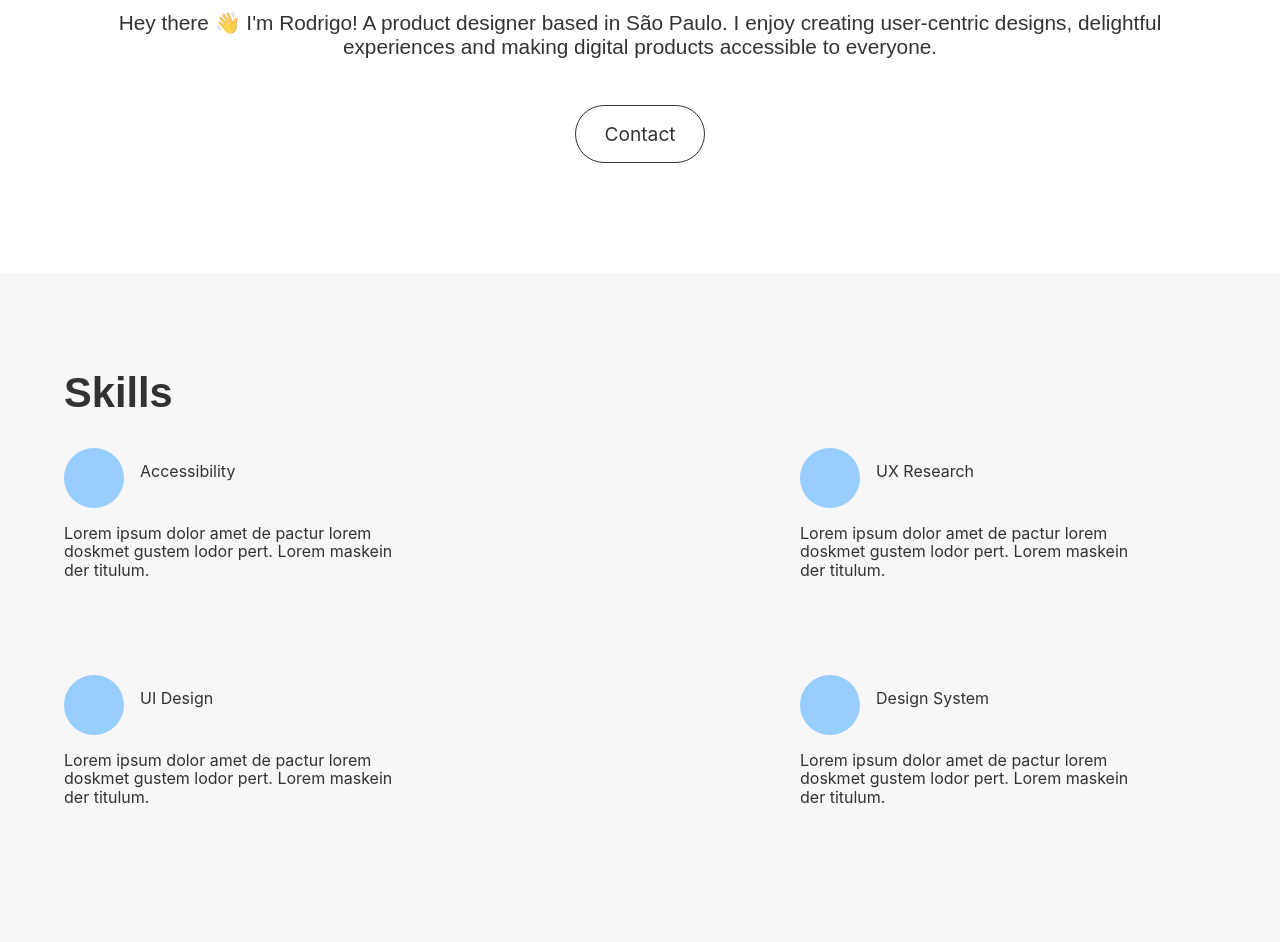
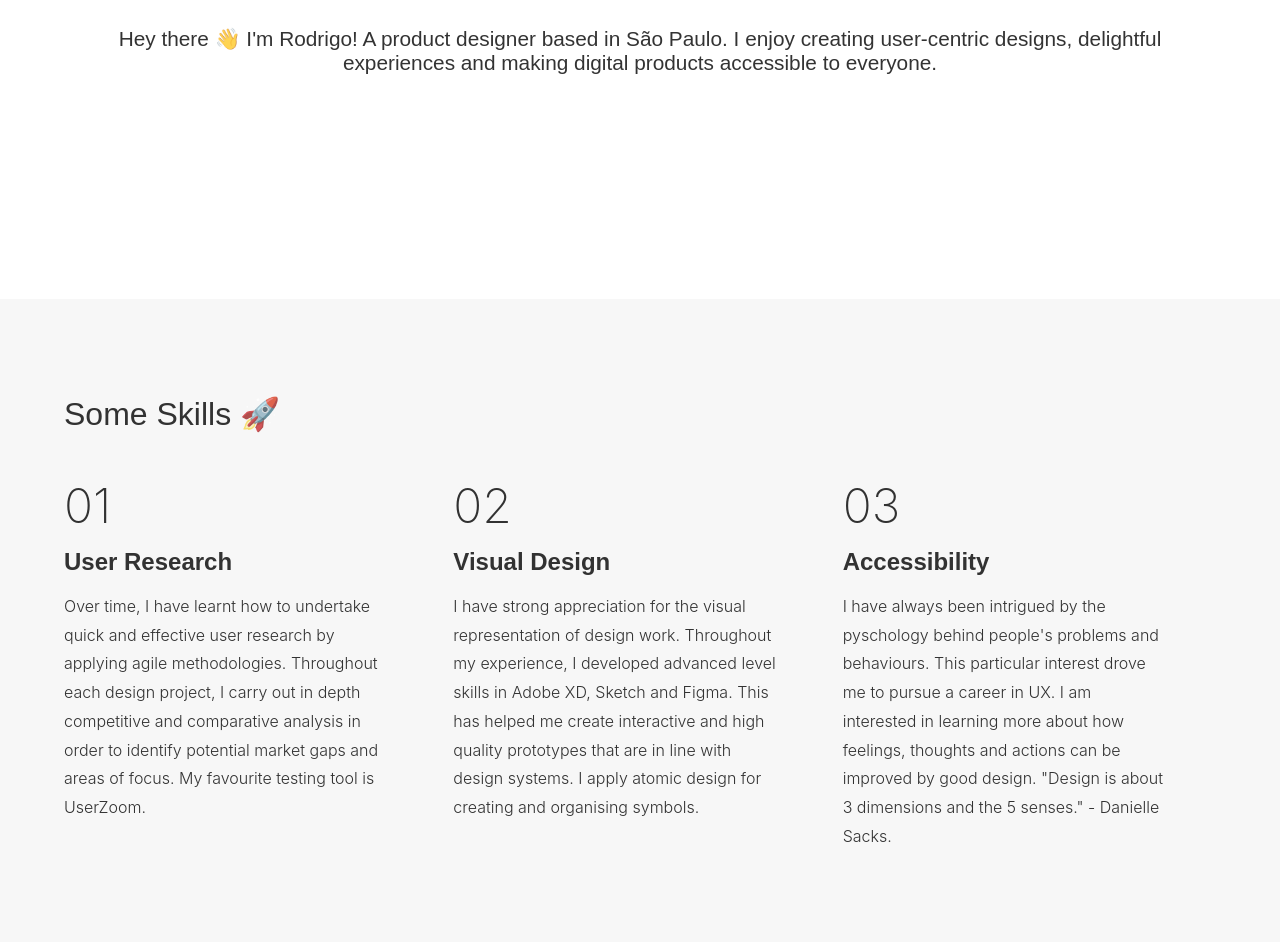
Before and after one commit to rodrilhp/portfolio, a plain HTML site: page index.html in a window 1280 px wide. Shown: the part 430-1372 px from the top of the page. Drawn offline with Linux system fonts and the light colour scheme; a script that the page names is missing.

Commit message:
Nova navbar e seção de skills

```diff
--- a/assets/css/components.css
+++ b/assets/css/components.css
@@ -36,7 +36,7 @@
 
 :root {
     --title:  bold 8rem sans-serif;
-    --subtitle:  bold 2.6rem sans-serif;
+    --subtitle:  lighter 2rem sans-serif;
     --label:  bold 1.5rem sans-serif;
     --text:  lighter 1.3rem sans-serif;
 }
@@ -51,13 +51,11 @@
 ==============================================*/
 
 .btn-link {
+    font-size: 1.1rem;
     color: var(--black80);
-    border: 1px solid var(--black80);
     text-decoration: none;
-    transition: background-color .3s ease-in-out, color .3s ease-in-out;
+    transition: underline .3s ease-in-out;
+    padding-left: 2rem;
 }
 
-.btn-link:hover {
-    color: var(--white);
-    background-color: var(--black80);
-}
+.btn-link:hover { text-decoration: underline; }
--- a/assets/css/layout.css
+++ b/assets/css/layout.css
@@ -8,7 +8,7 @@
 	width: 100vw;
 	height: 5rem;
 	border-bottom: solid 1px var(--black10);
-	background-color: rgba(255, 255, 255, 0.8);
+	background-color: rgba(255, 255, 255, 0.6);
 	backdrop-filter: saturate(180%) blur(10px);
 	z-index: 10;
 }
@@ -23,11 +23,6 @@
 .logo img {
 	margin: auto 0;
 	height: 32px;
-}
-
-.btn-small {
-	border-radius: 16px;
-	padding: 8px 16px;
 }
 
 /* =============================================
@@ -55,15 +50,7 @@
 
 .intro-text {
 	font: var(--text);
-	padding: 0 2rem;
-}
-
-.btn-container { margin: 4rem 0 3rem; }
-
-.btn-large {
-	font-size: 1.2rem;
-	border-radius: 32px;
-	padding: 1rem 1.8rem;
+	padding: 1rem 2rem 6rem;
 }
 
 /* =============================================
@@ -75,30 +62,29 @@
 	background-color: var(--gray40);
 }
 
-.skill-list {
+.layout-grid {
 	display: grid;
-	grid-template-columns: auto auto;
-	grid-gap: 5rem 20rem;
+	grid-template-columns: 1fr 1fr 1fr;
+	grid-gap: 16px;
 	padding-bottom: 8rem;
 }
 
-.skill-header { display: flex; }
+.section-title { font-weight: 400; }
 
-.skill-image {
-	width: 60px;
-	height: 60px;
-	background-color: #97CDFF;
-	border-radius: 60px;
-	margin-right: 1rem;
+.skill { padding-right: 3rem; }
+
+.heading-small { font: var(--label); }
+
+.heading-big {
+	font-size: 3rem;
+	font-weight: 200;
 }
 
-.skill-title { font: var(--labels); }
-
-.skill-text {
-	max-width: 350px;
-	font: var(--content);
+.body-text {
+	font-weight: 300;
+	line-height: 1.8rem;
+	padding-bottom: 3rem;
 }
-
 
 /* =============================================
                   Cases
--- a/index.html
+++ b/index.html
@@ -68,7 +68,8 @@
         <img src="./assets/img/rodrigo32.png" alt="Logotipo">
       </a>
       <div class="flex-center">
-        <a class="btn-link btn-small" href="#contact">Resume</a>
+        <a class="btn-link" href="#Work">Work</a>
+        <a class="btn-link" href="#About">About</a>
       </div>
     </div>
   </nav>
@@ -81,43 +82,27 @@
     </div>
     <h1 class="intro-title">Product Designer</h1>
     <h4 class="intro-text">Hey there 👋 I'm Rodrigo! A product designer based in São Paulo. I enjoy creating user-centric designs, delightful experiences and making digital products accessible to everyone.</h4>
-    <div class="btn-container">
-      <a href="#contact" class="btn-link btn-large">Contact</a>
-    </div>
   </header>
 
   <!-- Skills -->
   <section class="skills">
     <div class="center-container">
-      <h2 class="section-title">Skills</h2>
-      <div class="skill-list">
+      <h2 class="section-title">Some Skills 🚀</h2>
+      <div class="layout-grid">
         <div class="skill">
-          <div class="skill-header">
-            <div class="skill-image"></div>
-            <h3 class="skill-title">Accessibility</h3>
-          </div>
-          <p class="skill-text">Lorem ipsum dolor amet de pactur lorem doskmet gustem lodor pert. Lorem maskein der titulum.</p>
+          <h2 class="heading-big">01</h2>
+          <h3 class="heading-small">User Research</h3>
+          <p class="body-text">Over time, I have learnt how to undertake quick and effective user research by applying agile methodologies. Throughout each design project, I carry out in depth competitive and comparative analysis in order to identify potential market gaps and areas of focus. My favourite testing tool is UserZoom.</p>
         </div>
         <div class="skill">
-          <div class="skill-header">
-            <div class="skill-image"></div>
-            <h3 class="skill-title">UX Research</h3>
-          </div>
-          <p class="skill-text">Lorem ipsum dolor amet de pactur lorem doskmet gustem lodor pert. Lorem maskein der titulum.</p>
+          <h2 class="heading-big">02</h2>
+          <h3 class="heading-small">Visual Design</h3>
+          <p class="body-text">I have strong appreciation for the visual representation of design work. Throughout my experience, I developed advanced level skills in Adobe XD, Sketch and Figma. This has helped me create interactive and high quality prototypes that are in line with design systems. I apply atomic design for creating and organising symbols.</p>
         </div>
         <div class="skill">
-          <div class="skill-header">
-            <div class="skill-image"></div>
-            <h3 class="skill-title">UI Design</h3>
-          </div>
-          <p class="skill-text">Lorem ipsum dolor amet de pactur lorem doskmet gustem lodor pert. Lorem maskein der titulum.</p>
-        </div>
-        <div class="skill">
-          <div class="skill-header">
-            <div class="skill-image"></div>
-            <h3 class="skill-title">Design System</h3>
-          </div>
-          <p class="skill-text">Lorem ipsum dolor amet de pactur lorem doskmet gustem lodor pert. Lorem maskein der titulum.</p>
+          <h2 class="heading-big">03</h2>
+          <h3 class="heading-small">Accessibility</h3>
+          <p class="body-text">I have always been intrigued by the pyschology behind people's problems and behaviours. This particular interest drove me to pursue a career in UX. I am interested in learning more about how feelings, thoughts and actions can be improved by good design. "Design is about 3 dimensions and the 5 senses." - Danielle Sacks.</p>
         </div>
       </div>
     </div>
@@ -131,6 +116,44 @@
   </section>
 
   <!-- Footer -->
+  <footer id="contact">
+    <div class="center-container">
+      <div class="about-img"></div>
+      <p class="about-text">My name is Semih, and I'm a digital designer from the Netherlands. I am currently at Randstad leading the Orbit Design System.</p>
+      <p class="about-text">By designing accessible interfaces, I make digital products usable for everyone.</p>
+      <p class="about-text">In my spare time, I write about design and help other designers improve their skills by sharing UI & UX related insights. Besides that, I enjoy some deep sci-fi movies (Interstellar is my all-time favorite), good music, and some quality time with my family.</p>
+      <div class="row-about">
+        <div class="about-links">
+          <a href="mailto:oi@rodrigolima.work">
+            <h3 class="about-title">Shoot me a</h3>
+            <p>oi@rodrigolima.work</p>
+          </a>
+        </div>
+        <div class="about-links">
+          <a href="">
+            <h3 class="about-title">Download my</h3>
+            <p>Resume</p>
+          </a>
+        </div>
+      </div>
+      <div class="row-about">
+        <div class="about-links">
+          <a href="https://linkedin.com/in/rodrigoclima/">
+            <h3 class="about-title">Connect on</h3>
+            <p>Linkedin</p>
+          </a>
+        </div>
+        <div class="about-links">
+          <a href="https://dribbble.com/rodrilhp">
+            <h3 class="about-title">View my</h3>
+            <p>Dribbble</p>
+          </a>
+        </div>
+      </div>
+    </div>
+  </footer>
+
+
   <footer id="contact">
     <div class="center-container">
       <h2 class="section-title">Say Hi</h2>
```
